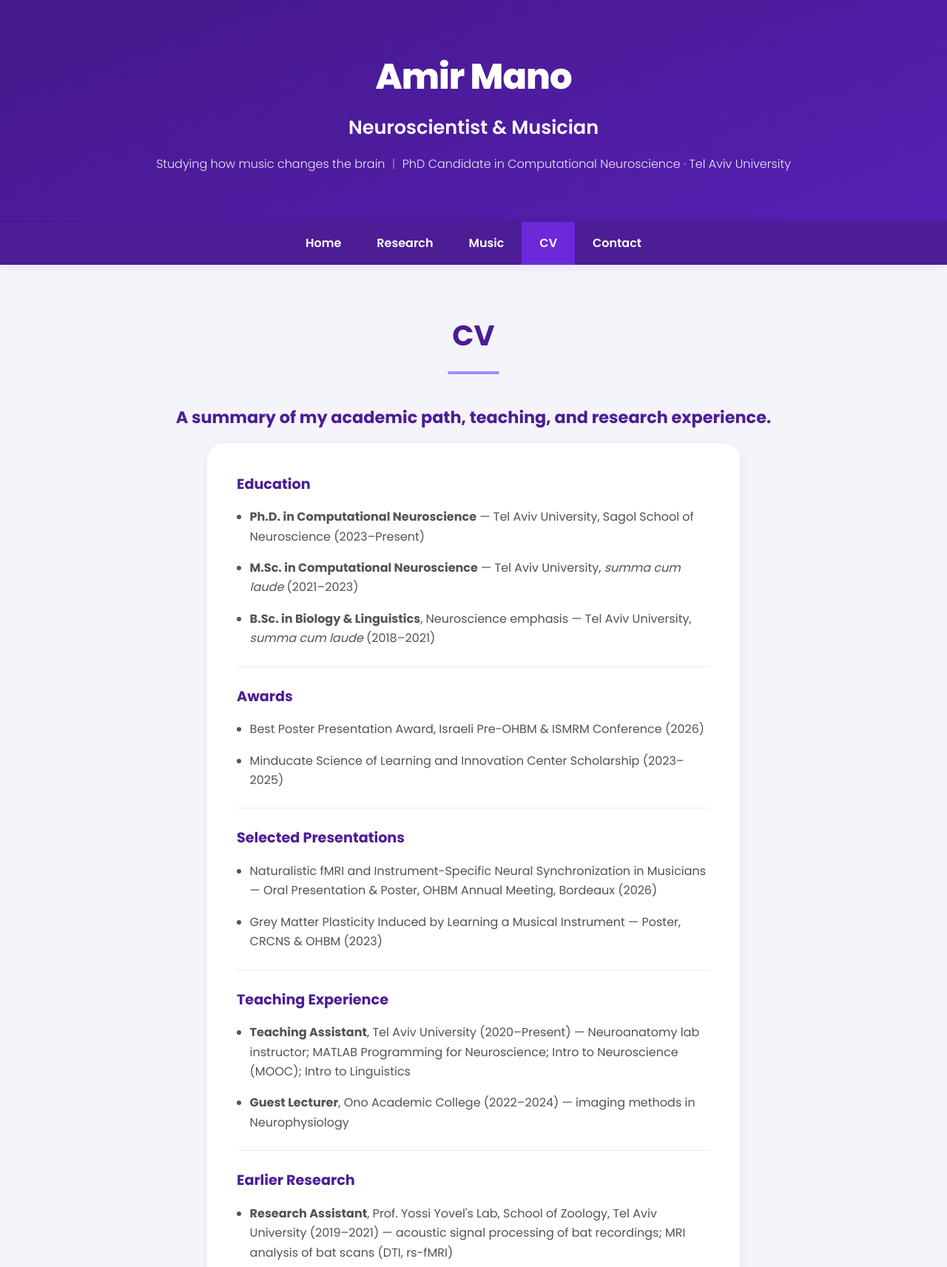
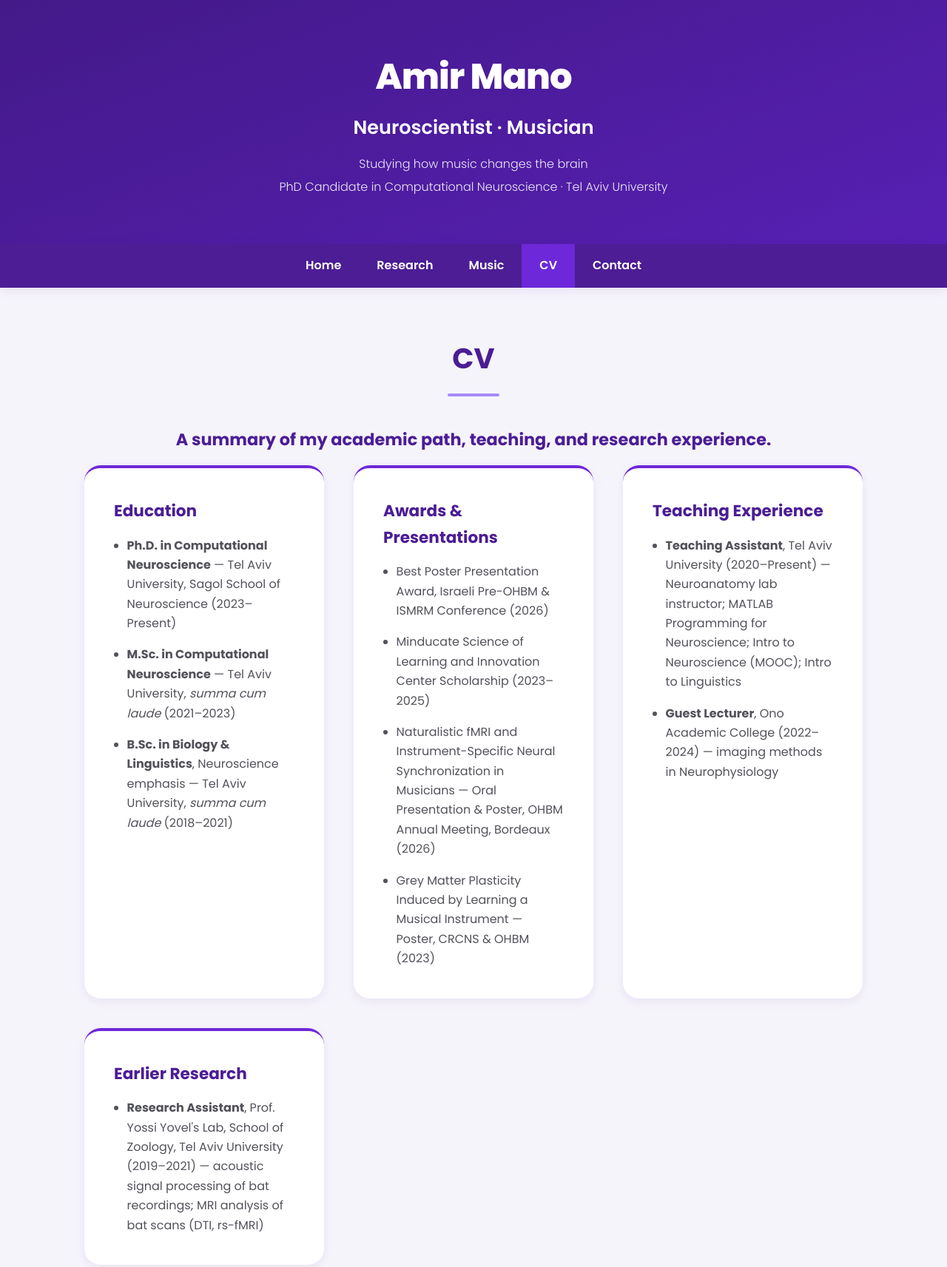
Before and after one commit to Amir-Mano/personal_website, an Eleventy site: page src/cv.njk in a window 1280 px wide. Shown: the top 1713 px of the page at 74% size. Built offline with nearby package versions, Linux system fonts and the light colour scheme; Eleventy itself is replaced by a stand-in of ours; files that its build step writes are made by us from their sources.

Commit message:
Fix trombone icon clipping, restructure header, redesign CV, expand Music page
- The trombone icon was still getting circularly clipped by an
  inherited .card img rule (border-radius: 50%, box-shadow) that
  img.explore-icon never overrode - now explicitly reset to match
  the flat, uncut brain emoji beside it
- Header now reads as 3 distinct lines: "Neuroscientist . Musician"
  prominent on its own line, then two smaller lines below (dropped
  the pipe-separated single-line tagline and the "&" in favor of a
  middle dot, consistent with the rest of the header)
- CV page moves from a single continuous document back to card
  blocks, but consolidated (4 cards instead of 5, Awards merged with
  Presentations) with a purple top-accent for a different visual
  treatment than the original grid
- Music page gains two full content blocks ("Music" and "Music &
  Neuroscience") matching the Research page's card-wide pattern,
  including that his wife is a piano teacher

```diff
--- a/src/_includes/base.njk
+++ b/src/_includes/base.njk
@@ -46,7 +46,7 @@
 
     <header>
         <h1>Amir Mano</h1>
-        <p class="header-identity">Neuroscientist &amp; Musician</p>
+        <p class="header-identity">Neuroscientist · Musician</p>
         <p class="header-tagline">
             <span>Studying how music changes the brain</span>
             <span>PhD Candidate in Computational Neuroscience · Tel Aviv University</span>
--- a/src/css/styles.css
+++ b/src/css/styles.css
@@ -97,19 +97,12 @@ header h1 {
 
 .header-tagline {
     display: flex;
-    flex-wrap: wrap;
-    justify-content: center;
+    flex-direction: column;
+    align-items: center;
     row-gap: 0.25em;
     font-size: clamp(0.8rem, 1.8vw, 1rem);
     font-weight: 300;
     opacity: 0.9;
-}
-
-.header-tagline span:not(:last-child)::after {
-    content: '|';
-    margin: 0 0.6em;
-    opacity: 0.6;
-    font-weight: 300;
 }
 
 /* ---------------------------------------------------------
@@ -322,6 +315,8 @@ img.explore-icon {
     height: 56px;
     object-fit: contain;
     margin: 0 auto var(--space-2);
+    border-radius: 0;
+    box-shadow: none;
 }
 
 .explore-card p {
@@ -339,32 +334,8 @@ img.explore-icon {
     color: var(--color-primary-dark);
 }
 
-.cv-document {
-    background: var(--color-surface);
-    border-radius: var(--radius-lg);
-    box-shadow: var(--shadow-sm);
-    padding: var(--space-4);
-    max-width: 720px;
-    margin: 0 auto;
-}
-
-.cv-entry {
-    padding-bottom: var(--space-3);
-    margin-bottom: var(--space-3);
-    border-bottom: 1px solid var(--color-accent);
-}
-
-.cv-entry:last-child {
-    padding-bottom: 0;
-    margin-bottom: 0;
-    border-bottom: none;
-}
-
-.cv-entry h3 {
-    color: var(--color-primary-dark);
-    font-size: 1.2rem;
-    font-weight: 700;
-    margin-bottom: var(--space-2);
+.cv-card {
+    border-top: 4px solid var(--color-primary);
 }
 
 #cv-highlights ul {
@@ -741,16 +712,6 @@ button:focus-visible,
     nav {
         flex-wrap: wrap;
     }
-
-    .header-tagline {
-        flex-direction: column;
-        align-items: center;
-        row-gap: 0.2em;
-    }
-
-    .header-tagline span::after {
-        content: none;
-    }
 }
 
 /* ---------------------------------------------------------
--- a/src/cv.njk
+++ b/src/cv.njk
@@ -7,8 +7,8 @@ nav: cv
 <section id="cv-highlights">
     <h2>CV</h2>
     <p class="lead">A summary of my academic path, teaching, and research experience.</p>
-    <div class="cv-document">
-        <div class="cv-entry">
+    <div class="card-grid">
+        <div class="card cv-card">
             <h3>Education</h3>
             <ul>
                 <li><strong>Ph.D. in Computational Neuroscience</strong> — Tel Aviv University, Sagol School of Neuroscience (2023–Present)</li>
@@ -16,28 +16,23 @@ nav: cv
                 <li><strong>B.Sc. in Biology &amp; Linguistics</strong>, Neuroscience emphasis — Tel Aviv University, <em>summa cum laude</em> (2018–2021)</li>
             </ul>
         </div>
-        <div class="cv-entry">
-            <h3>Awards</h3>
+        <div class="card cv-card">
+            <h3>Awards &amp; Presentations</h3>
             <ul>
                 <li>Best Poster Presentation Award, Israeli Pre-OHBM &amp; ISMRM Conference (2026)</li>
                 <li>Minducate Science of Learning and Innovation Center Scholarship (2023–2025)</li>
-            </ul>
-        </div>
-        <div class="cv-entry">
-            <h3>Selected Presentations</h3>
-            <ul>
                 <li>Naturalistic fMRI and Instrument-Specific Neural Synchronization in Musicians — Oral Presentation &amp; Poster, OHBM Annual Meeting, Bordeaux (2026)</li>
                 <li>Grey Matter Plasticity Induced by Learning a Musical Instrument — Poster, CRCNS &amp; OHBM (2023)</li>
             </ul>
         </div>
-        <div class="cv-entry">
+        <div class="card cv-card">
             <h3>Teaching Experience</h3>
             <ul>
                 <li><strong>Teaching Assistant</strong>, Tel Aviv University (2020–Present) — Neuroanatomy lab instructor; MATLAB Programming for Neuroscience; Intro to Neuroscience (MOOC); Intro to Linguistics</li>
                 <li><strong>Guest Lecturer</strong>, Ono Academic College (2022–2024) — imaging methods in Neurophysiology</li>
             </ul>
         </div>
-        <div class="cv-entry">
+        <div class="card cv-card">
             <h3>Earlier Research</h3>
             <ul>
                 <li><strong>Research Assistant</strong>, Prof. Yossi Yovel's Lab, School of Zoology, Tel Aviv University (2019–2021) — acoustic signal processing of bat recordings; MRI analysis of bat scans (DTI, rs-fMRI)</li>
```
Also changed, not shown: src/music.njk (+31 -4 lines).
